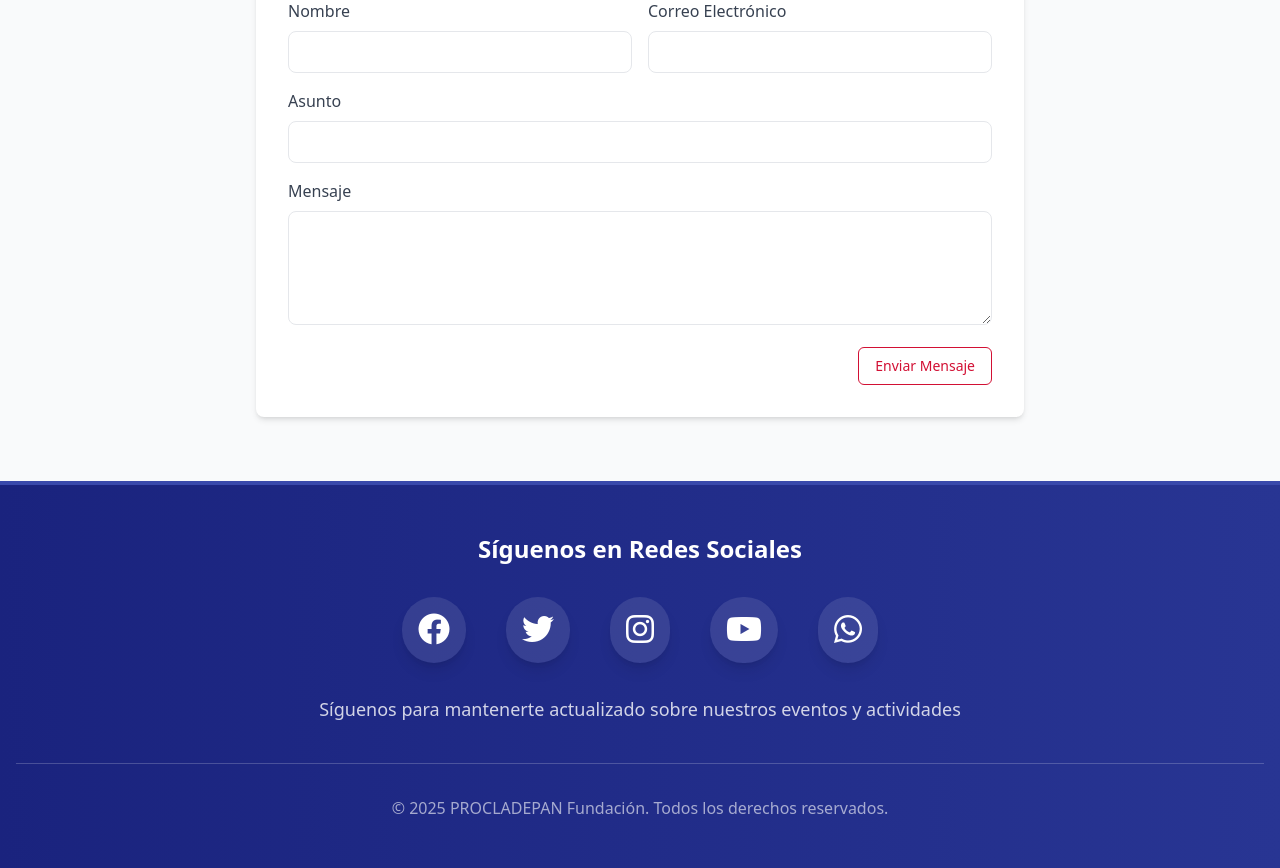
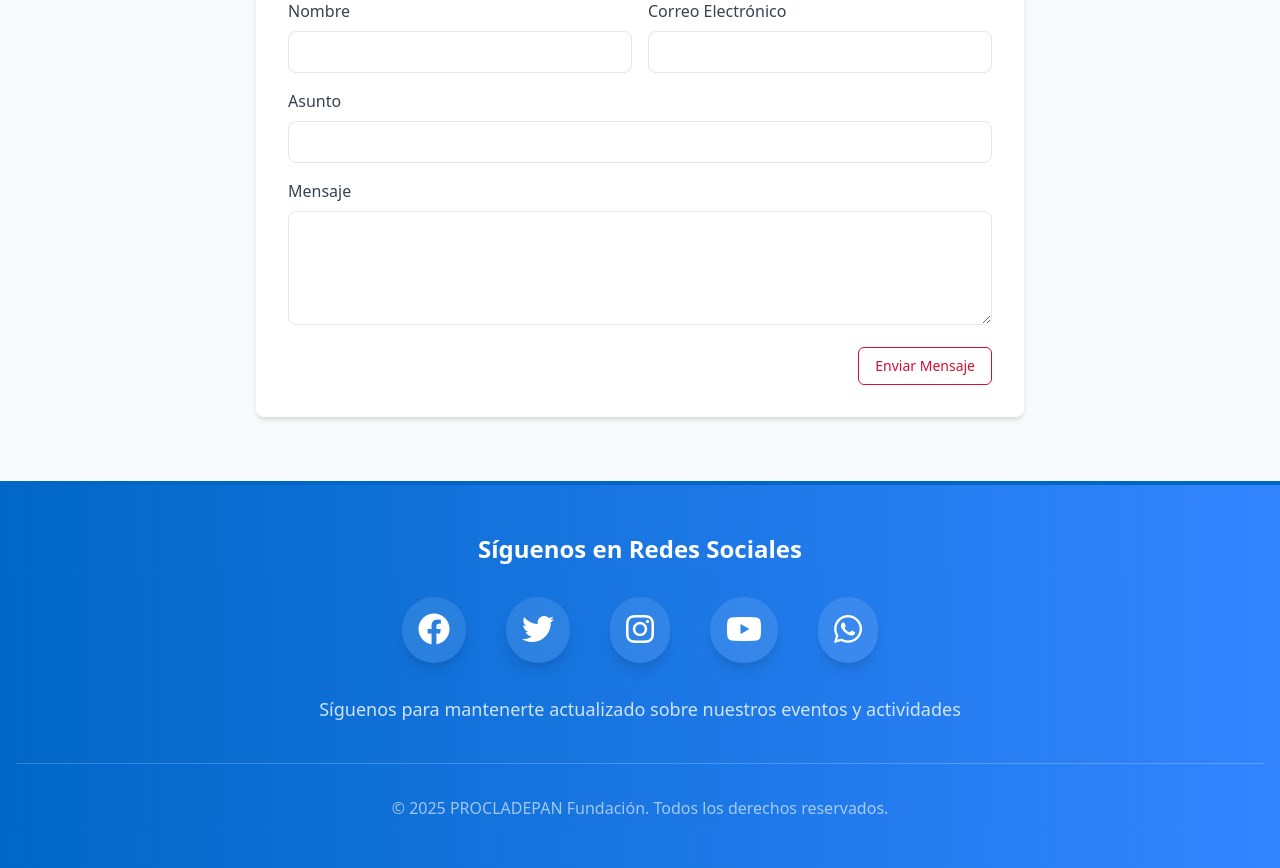
Before and after one commit to Gabriel-Sanchez/django_social_project, a Django app: page /pan/contacto/ in a window 1280 px wide. Shown: the part 1461-2329 px from the top of the page. Run offline with Django 5.2, Linux system fonts and the light colour scheme; some libraries are stand-ins or nearby versions.

Commit message:
colores buenos

```diff
--- a/django_social_project/base/templates/base/base.html
+++ b/django_social_project/base/templates/base/base.html
@@ -312,33 +312,33 @@
     {% endblock %}
 
     <!-- Footer con Redes Sociales -->
-    <footer class="bg-gradient-to-r from-[#1a237e] to-[#283593] py-12 mt-8 border-t-4 border-[#3949ab]">
+    <footer class="bg-gradient-to-r from-[rgb(0,103,198)] to-[rgb(51,133,255)] py-12 mt-8 border-t-4 border-[rgb(0,103,198)]">
         <div class="container mx-auto px-4">
             <div class="text-center">
                 <h3 class="text-2xl font-bold mb-8 text-white">Síguenos en Redes Sociales</h3>
                 <div class="flex justify-center space-x-10">
                     <a href="https://facebook.com" target="_blank" rel="noopener noreferrer"
-                       class="social-icon bg-white/10 p-4 rounded-full shadow-lg text-white hover:text-[#1a237e] hover:bg-white transition-all duration-300">
+                       class="social-icon bg-white/10 p-4 rounded-full shadow-lg text-white hover:text-[rgb(0,103,198)] hover:bg-white transition-all duration-300">
                         <i class="fab fa-facebook fa-2x"></i>
                         <span class="sr-only">Facebook</span>
                     </a>
                     <a href="https://twitter.com" target="_blank" rel="noopener noreferrer"
-                       class="social-icon bg-white/10 p-4 rounded-full shadow-lg text-white hover:text-[#1a237e] hover:bg-white transition-all duration-300">
+                       class="social-icon bg-white/10 p-4 rounded-full shadow-lg text-white hover:text-[rgb(0,103,198)] hover:bg-white transition-all duration-300">
                         <i class="fab fa-twitter fa-2x"></i>
                         <span class="sr-only">Twitter</span>
                     </a>
                     <a href="https://instagram.com" target="_blank" rel="noopener noreferrer"
-                       class="social-icon bg-white/10 p-4 rounded-full shadow-lg text-white hover:text-[#1a237e] hover:bg-white transition-all duration-300">
+                       class="social-icon bg-white/10 p-4 rounded-full shadow-lg text-white hover:text-[rgb(0,103,198)] hover:bg-white transition-all duration-300">
                         <i class="fab fa-instagram fa-2x"></i>
                         <span class="sr-only">Instagram</span>
                     </a>
                     <a href="https://youtube.com" target="_blank" rel="noopener noreferrer"
-                       class="social-icon bg-white/10 p-4 rounded-full shadow-lg text-white hover:text-[#1a237e] hover:bg-white transition-all duration-300">
+                       class="social-icon bg-white/10 p-4 rounded-full shadow-lg text-white hover:text-[rgb(0,103,198)] hover:bg-white transition-all duration-300">
                         <i class="fab fa-youtube fa-2x"></i>
                         <span class="sr-only">YouTube</span>
                     </a>
                     <a href="https://wa.me/50761234567" target="_blank" rel="noopener noreferrer"
-                       class="social-icon bg-white/10 p-4 rounded-full shadow-lg text-white hover:text-[#1a237e] hover:bg-white transition-all duration-300">
+                       class="social-icon bg-white/10 p-4 rounded-full shadow-lg text-white hover:text-[rgb(0,103,198)] hover:bg-white transition-all duration-300">
                         <i class="fab fa-whatsapp fa-2x"></i>
                         <span class="sr-only">WhatsApp</span>
                     </a>
```
